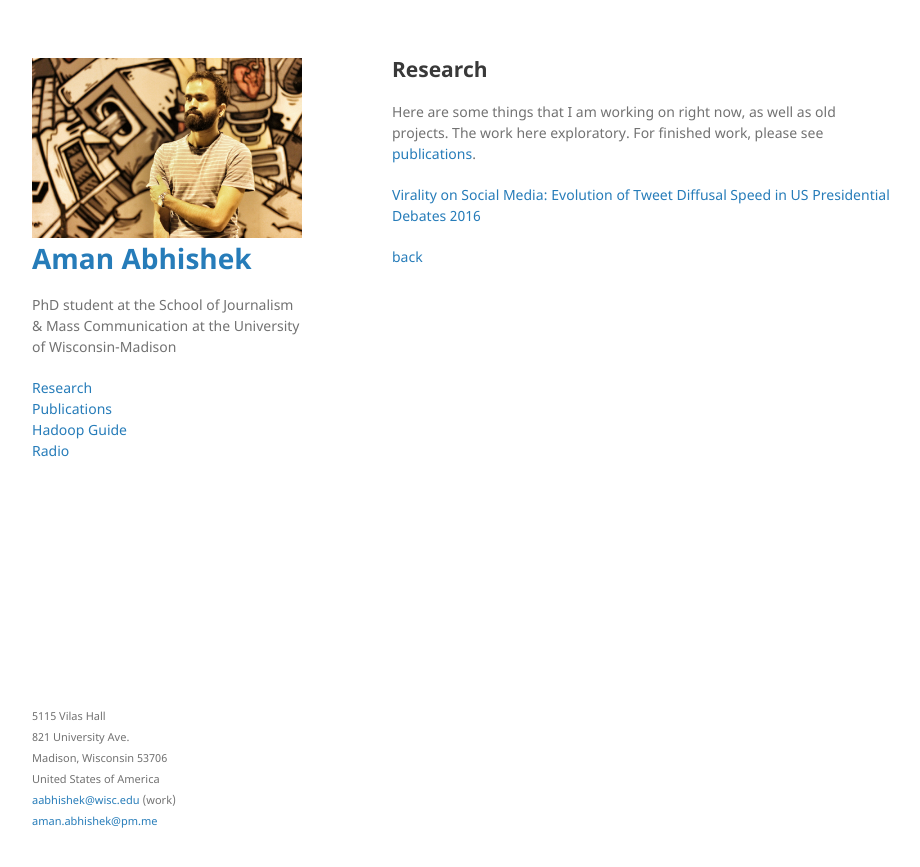
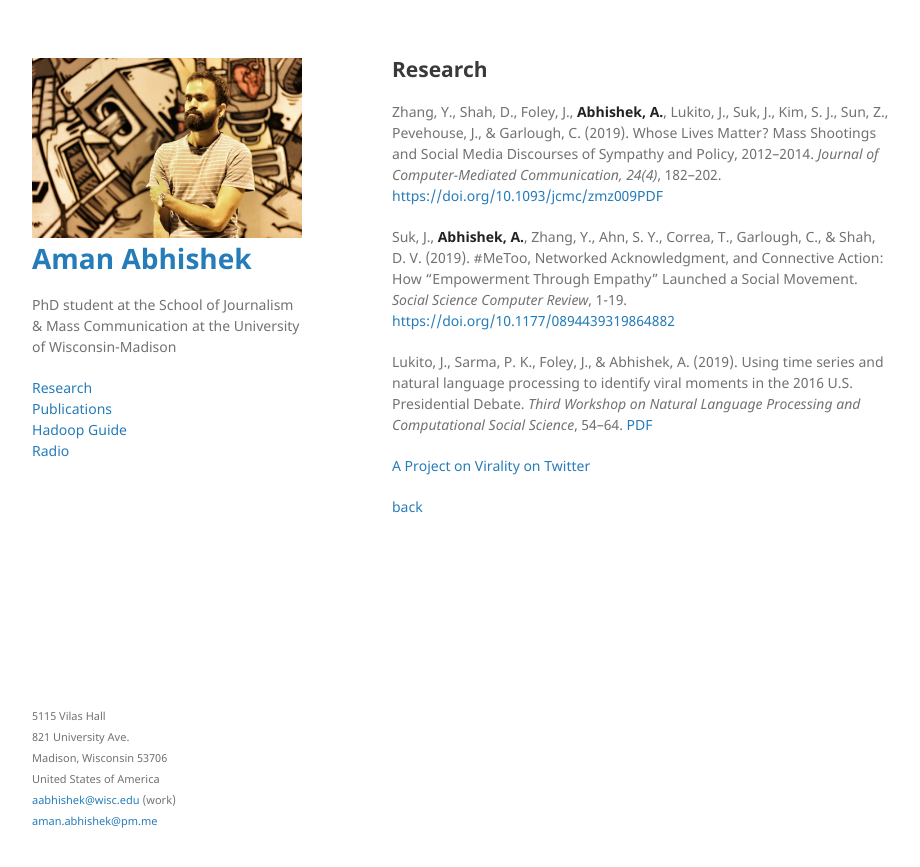
Before and after one commit to aman-abhishek/aman-abhishek.github.io, a Jekyll site: the page built from research.md, in a window 1280 px wide. Shown: the top 867 px of the page, without its empty margins (178-1098 px from the left). Built offline with Jekyll 4.4.1, drawn with Linux system fonts in a browser that asks for light colours; our own code applies the rules of GitHub Pages for plain Markdown files.

Commit message:
updated research

```diff
--- a/research.md
+++ b/research.md
@@ -4,9 +4,30 @@ layout: default
 
 ## Research
 
-Here are some things that I am working on right now, as well as old projects. The work here exploratory. For finished work, please see [publications](/publications).
+Zhang, Y., Shah, D., Foley, J., **Abhishek, A.**, Lukito, J., Suk, J., Kim, S. J., Sun, Z., Pevehouse, J., & Garlough, C. (2019). Whose Lives Matter? Mass Shootings and Social Media Discourses of Sympathy and Policy, 2012–2014. _Journal of Computer-Mediated Communication, 24(4)_, 182–202. [https://doi.org/10.1093/jcmc/zmz009](https://doi.org/10.1093/jcmc/zmz009)[PDF](https://drive.google.com/file/d/1N4HK6uPriSAhBYcm3MxJwgs6JIipldoi/view?usp=sharing)
+
+Suk, J., **Abhishek, A.**, Zhang, Y., Ahn, S. Y., Correa, T., Garlough, C., & Shah, D. V. (2019). #MeToo, Networked Acknowledgment, and Connective Action: How “Empowerment Through Empathy” Launched a Social Movement. _Social Science Computer Review_, 1-19. [https://doi.org/10.1177/0894439319864882](https://doi.org/10.1093/jcmc/zmz009)
+
+Lukito, J., Sarma, P. K., Foley, J., & Abhishek, A. (2019). Using time series and natural language processing to identify viral moments in the 2016 U.S. Presidential Debate. _Third Workshop on Natural Language Processing and Computational Social Science_, 54–64. [PDF](https://drive.google.com/file/d/1B7qazOpFsZ38lNb8bcQg1Jzhm25rRWw-/view?usp=sharing)
+
+[A Project on Virality on Twitter](https://aman-abhishek.github.io/research/speed_evolution)
 
 
-[Virality on Social Media: Evolution of Tweet Diffusal Speed in US Presidential Debates 2016](https://aman-abhishek.github.io/research/speed_evolution)
+<!-- ### Conferences
+
+Lukito, J., Sharma, P., Foley, J. & **Abhishek, A.** (2019). "_Using time series and natural language processing to identify viral moments in the 2016 U.S. Presidential Debate_". Paper presented at the NLP+CSS Workshop of the 2019 Annual Conference of the North American Chapter of the Association for Computational Linguistics, Minneapolis, USA.
+
+**Abhishek, A.** (2018); "_What Drives Virality on Social Media?_". Presented at the 43rd Annual Conference of Midwest Association for Public Opinion Research, Chicago, USA.
+
+Foley, J. M., Bucy, E. P., Lukito, J., Shah, D. V. & **Abhishek, A.** (2018); "_Dual-screening and Dynamic Communication Flows: The Interplay of Candidate Cues and Social Media Expression during the 2016 Presidential Debates_". Presented at the National Communication Association (NCA) Annual Convention, Salt Lake City, Utah, USA.
+
+Zhang, Y., Shah, D., Foley, J., **Abhishek, A.**, Pevehouse, J., Lukito, J., Kim, S., Suk, J., Yang, F. & Garlough C. (2018); "_The Features of Tragedy, Expressions of Sympathy, and Debates over Policy: A Time Series Analysis of Mass Shootings and Social Media Discourses_". Presented at the 2018 Annual International Communication Association Conference, Prague, Czech Republic.
+
+Wells, C., Friedland, L., Wagner, M., Shah, D., Cramer, K. & **Abhishek, A.** (2018); "*Think Global, Act Local: Populist Themes and Politics during the Wisconsin Recall*". Presented at the 2018 Annual International Communication Association Conference, Prague, Czech Republic.
+
+Wells, C., Shah, D., Cramer, K., Friedland, L., Wagner, M., **Abhishek, A.**, Foley, J., Hughes, C., Metzler, M., Suk, J. & Tischauser, J. (2018); "*Listening Technologies for Understanding Public Opinion*". Presented at The Politics of Contention: Communication, Populism & the Crisis of Democracy Conference held at University of Wisconsin-Madison, Wisconsin, USA.
+
+Friedland, L., Wells, C., Shah, D., Wagner, M. & **Abhishek, A.** (2017); "*The Civic State Under Threat: How Social, Political, and Media Changes Eroded Wisconsin’s Civic Culture*".  Presented at the International Communication Association Meetings, San Diego, California, USA.
+-->
 
 [back](./)
```
